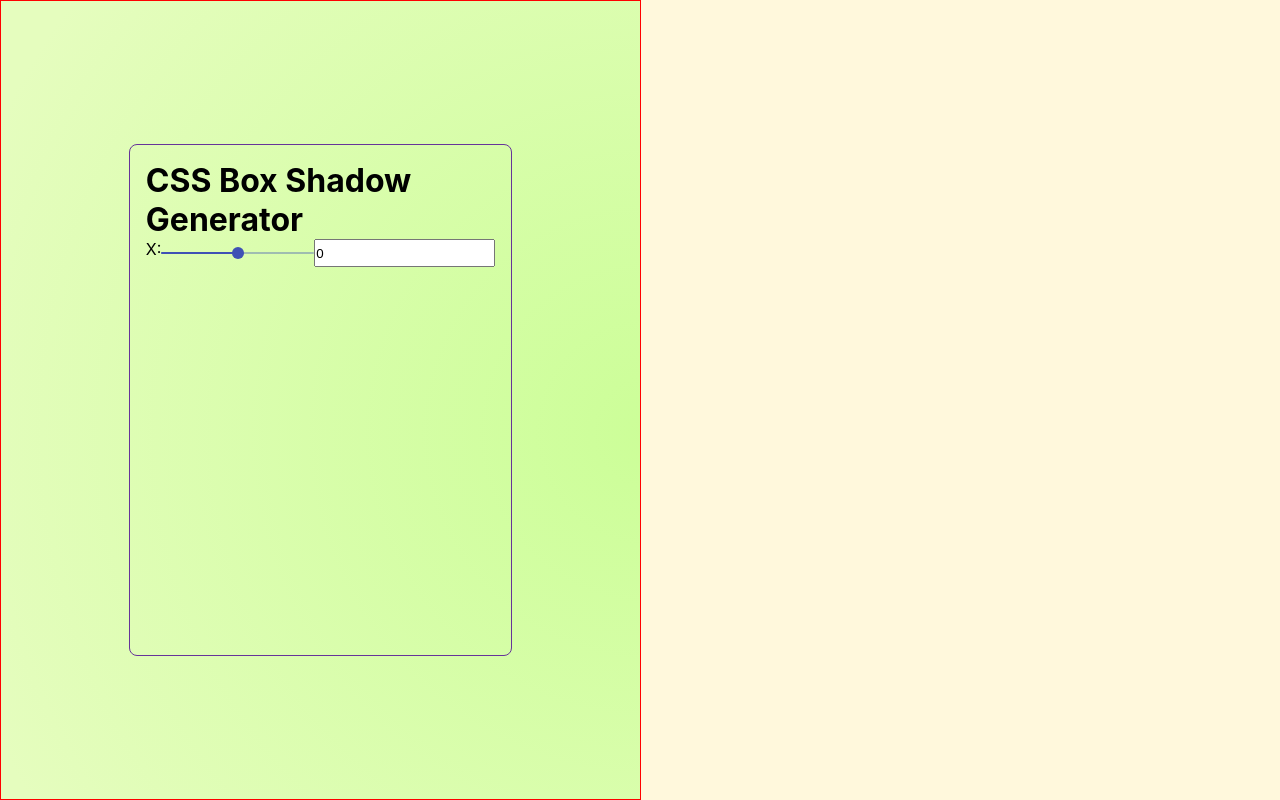
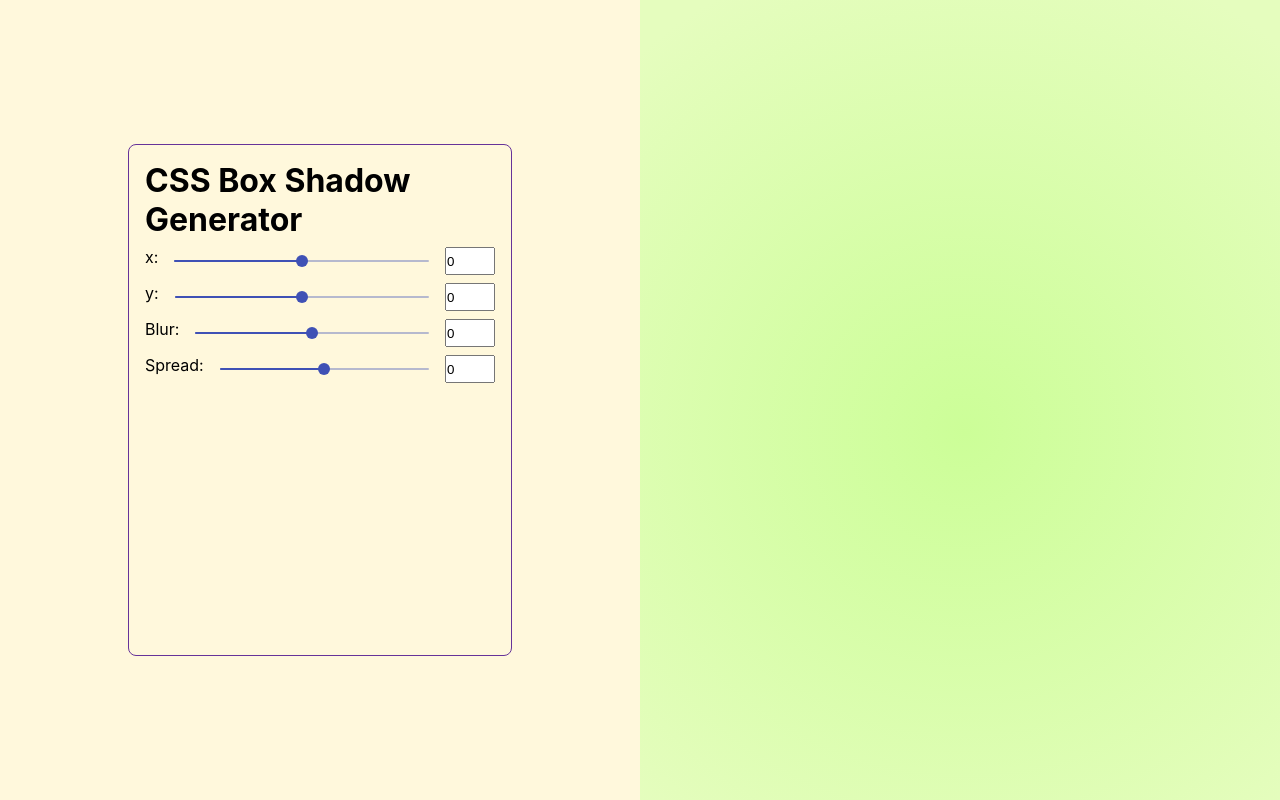
Before and after one commit to cmarioep/CSS-Generator, a React (Create React App) app: page / in a window 1280 px wide. Built offline with nearby package versions, Linux system fonts and the light colour scheme.

Commit message:
Refactoring slider component

```diff
--- a/package.json
+++ b/package.json
@@ -10,6 +10,7 @@
     "react": "^17.0.2",
     "react-dom": "^17.0.2",
     "react-scripts": "4.0.3",
+    "sass-loader": "^12.3.0",
     "web-vitals": "^1.1.2"
   },
   "scripts": {
--- a/src/App.css
+++ b/src/App.css
@@ -2,5 +2,4 @@
   display: flex;
   width: 100%;
   height: 100vh;
-  background-image: radial-gradient( circle farthest-corner at 50.7% 54%,  rgba(204,254,152,1) 0%, rgba(229,253,190,1) 92.4% );
 }
--- a/src/App.js
+++ b/src/App.js
@@ -1,5 +1,5 @@
 import Controls from './Containers/Controls';
-import InputControls from './Components/InputControls';
+import InputControls from './Containers/InputControls';
 import Box from './Containers/Box';
 
 import './App.css';
--- a/src/Components/InputControls.js
+++ /dev/null
@@ -1,24 +0,0 @@
-import { useState } from "react";
-import { Slider } from "@material-ui/core";
-import './input_controls.css';
-
-function InputControls() {
-
-  const [value, setValue] = useState(0);
-
-  const handlerSetValue = (event, val) => {
-    setValue(val);
-  }
-
-  return (
-    <div className="inputControls">
-       <h1>CSS Box Shadow Generator</h1>
-       <div className="control">
-         X: <Slider min={-200} max={200} value={value} onChange={handlerSetValue}/>
-         <input type="text" value={value}/>
-        </div>
-    </div>
-  );
-}
-
-export default InputControls;
--- /dev/null
+++ b/src/Components/SliderInput.css
@@ -0,0 +1,13 @@
+.control {
+    display: flex;
+    margin: 0.5rem 0;
+    /* border: 1px solid blue; */
+}
+
+.control__slider {
+    margin: 0 1rem;
+}
+
+.control__text {
+    width: 50px;
+}
--- /dev/null
+++ b/src/Components/SliderInput.js
@@ -0,0 +1,22 @@
+import { useState } from "react";
+import { Slider } from "@material-ui/core";
+import './SliderInput.css';
+
+
+function SliderInput(props) {
+
+  const [value, setValue] = useState(0);
+
+  const SetValueHandler = (event, val) => {
+    setValue(val);
+  }
+
+  return (
+    <div className="control">
+        {props.label}: <Slider className="control__slider" min={-100} max={100} value={value} onChange={SetValueHandler}/>
+        <input className="control__text" type="text" value={value}/>
+    </div>
+   );
+}
+
+export default SliderInput;
--- a/src/Containers/Box.css
+++ b/src/Containers/Box.css
@@ -1,5 +1,5 @@
 .box {
     flex: 0.5;
     height: 100vh;
-    background-color: cornsilk;
+    background-image: radial-gradient( circle farthest-corner at 50.7% 54%,  rgba(204,254,152,1) 0%, rgba(229,253,190,1) 92.4% );
 }
--- a/src/Containers/Controls.css
+++ b/src/Containers/Controls.css
@@ -4,5 +4,5 @@
     justify-content: center;
     align-items: center;
     height: 100vh;
-    border: 1.5px solid red;
+    background-color: cornsilk;
 }
--- a/src/Components/input_controls.css
+++ b/src/Containers/InputControls.css
@@ -5,7 +5,3 @@
     border-radius: 0.5rem;
     padding: 1rem;
 }
-
-.control {
-    display: flex;
-}
--- /dev/null
+++ b/src/Containers/InputControls.js
@@ -0,0 +1,17 @@
+import SliderInput from '../Components/SliderInput'
+import './InputControls.css';
+
+function InputControls() {
+
+  return (
+    <div className="inputControls">
+       <h1>CSS Box Shadow Generator</h1>
+       <SliderInput label="x"/>
+       <SliderInput label="y"/>
+       <SliderInput label="Blur"/>
+       <SliderInput label="Spread"/>
+    </div>
+  );
+}
+
+export default InputControls;
```
Also changed, not shown: 1 other file (tests, documents, lock files or other folders).
